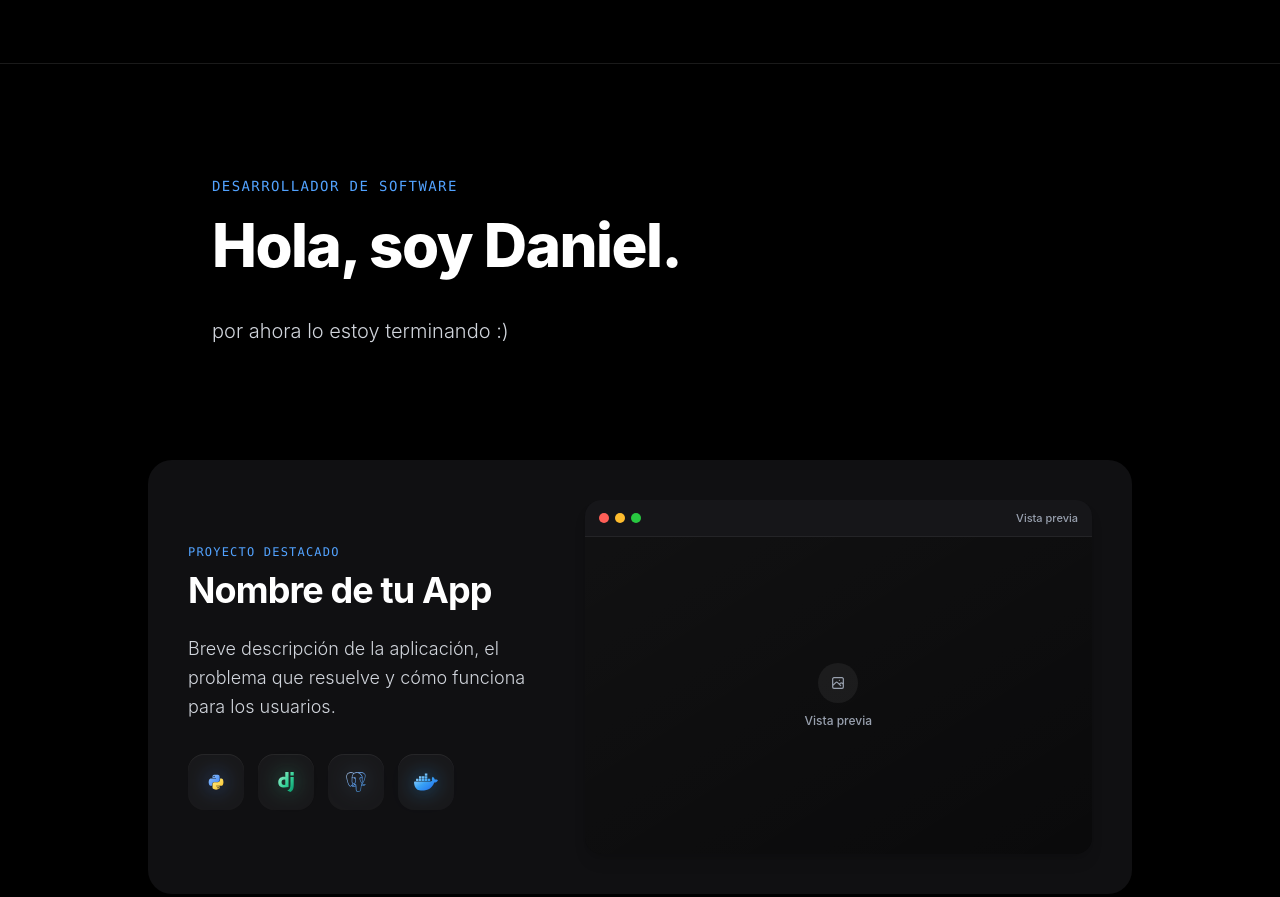
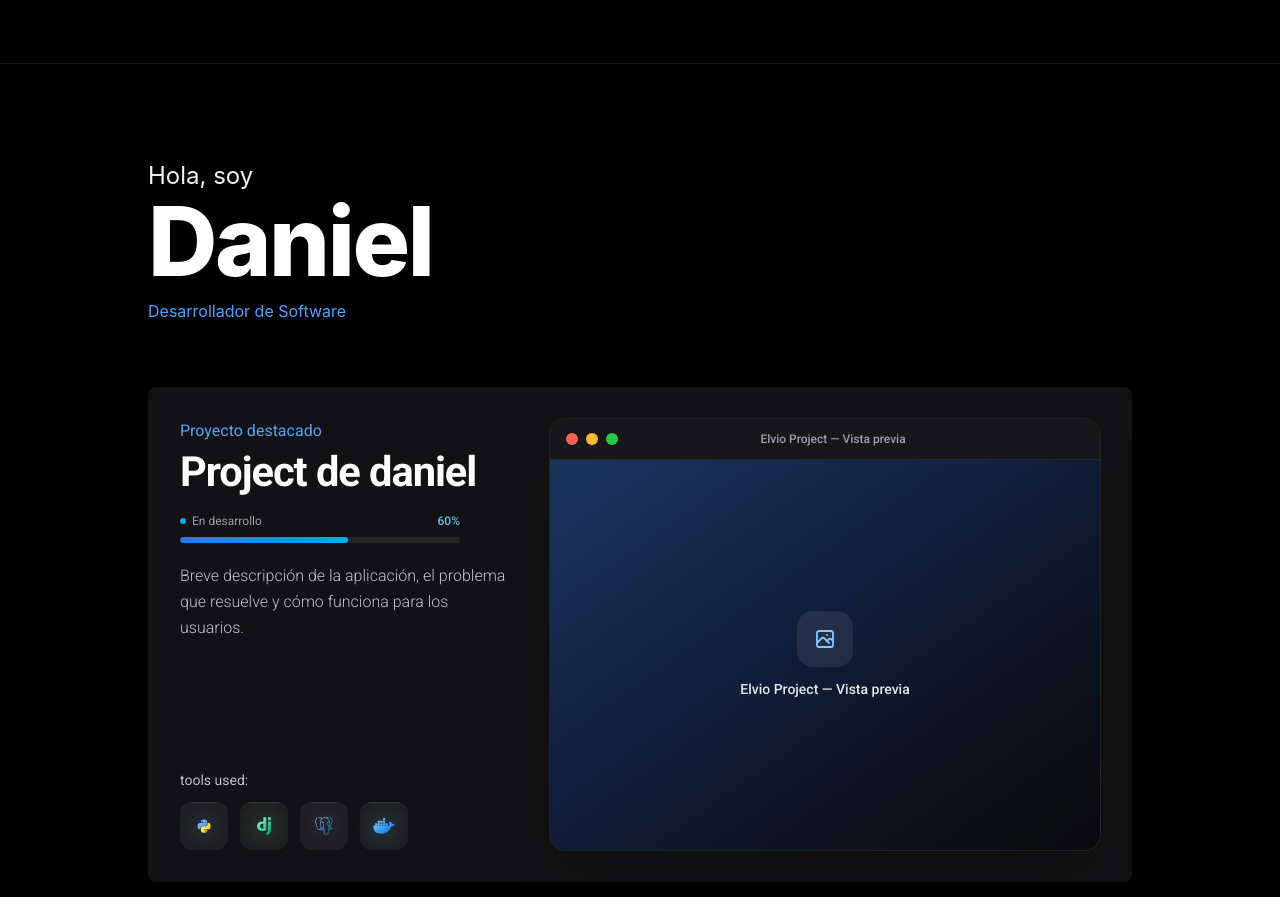
Before and after one commit to daniels-py/mi-portafolio, an Astro site: page / in a window 1280 px wide. Shown: the top 897 px of the page. Built offline with nearby package versions, Linux system fonts and the light colour scheme; Astro itself is replaced by a stand-in of ours.

Commit message:
fix: ajustes visual card proyecto

```diff
--- a/src/components/projects/ProjectShowcase.astro
+++ b/src/components/projects/ProjectShowcase.astro
@@ -1,28 +1,44 @@
 ---
 /**
  * Apartado de proyecto:
- * - Izquierda: nombre de la app, breve descripción y mini íconos del stack técnico.
- * - Derecha: 2 contenedores multimedia (imagen o video).
+ * - Izquierda: etiqueta, nombre, barra de progreso, descripción y "tools used:" al fondo.
+ * - Derecha: contenedor grande estilo ventana de macOS para imagen o video.
  */
 import SkillIcon from '../skills/SkillIcon.astro';
 import { resolveTechMeta, type Project } from '../../data/projects';
 
 type Props = Project;
 
-const { name, tag, description, stack, media, href } = Astro.props;
+const {
+  name,
+  tag,
+  progress,
+  progressLabel,
+  description,
+  toolsLabel = 'tools used:',
+  stack,
+  media,
+  href,
+} = Astro.props;
+
 const techs = stack.map(resolveTechMeta);
+const clampedProgress =
+  typeof progress === 'number' ? Math.max(0, Math.min(100, progress)) : undefined;
+const resolvedProgressLabel = progressLabel ?? 'En desarrollo';
+const preview = media[0];
 ---
 
-<article class="grid grid-cols-1 items-center gap-10 rounded-3xl bg-zinc-900/70 p-6 sm:p-10 lg:grid-cols-12 lg:gap-12">
-  <!-- Izquierda: Información del proyecto y mini stack -->
-  <div class="space-y-6 lg:col-span-5">
-    <div class="space-y-2.5">
+<article class="project-showcase grid grid-cols-1 items-stretch gap-8 rounded-lg bg-[#121214] p-6 sm:p-8 lg:grid-cols-[minmax(260px,330px)_1fr] lg:gap-10">
+  <!-- Izquierda: Información del proyecto arriba y tools used abajo -->
+  <div class="flex flex-col justify-between gap-10">
+    <div class="space-y-4">
+      <div class="space-y-1.5">
         {tag && (
-        <p class="text-xs font-mono uppercase tracking-widest text-blue-400">
+          <p class="text-sm sm:text-base font-normal text-blue-400">
             {tag}
           </p>
         )}
-      <h3 class="text-3xl sm:text-4xl font-bold tracking-tight text-white">
+        <h3 class="text-4xl sm:text-[2.6rem] font-bold tracking-tight text-white leading-[1.1]">
           {href ? (
             <a href={href} target="_blank" rel="noopener noreferrer" class="hover:text-blue-400 transition">
               {name} ↗
@@ -33,21 +49,50 @@ const techs = stack.map(resolveTechMeta);
         </h3>
       </div>
 
-    <p class="text-base sm:text-lg text-gray-300 leading-relaxed font-light">
+      {clampedProgress !== undefined && (
+        <div class="w-full max-w-[280px] space-y-2 pt-0.5">
+          <div class="flex items-center justify-between text-xs">
+            <span class="inline-flex items-center gap-1.5 text-gray-400">
+              <span class="h-1.5 w-1.5 rounded-full bg-sky-400/90" aria-hidden="true"></span>
+              {resolvedProgressLabel}
+            </span>
+            <span class="font-medium tabular-nums text-sky-300/90">
+              {clampedProgress}%
+            </span>
+          </div>
+          <div
+            class="h-1.5 w-full overflow-hidden rounded-full bg-white/[0.08]"
+            role="progressbar"
+            aria-valuenow={clampedProgress}
+            aria-valuemin={0}
+            aria-valuemax={100}
+            aria-label={`${resolvedProgressLabel}: ${clampedProgress}%`}
+          >
+            <div
+              class="h-full rounded-full bg-gradient-to-r from-blue-500/90 to-sky-400/90 transition-all duration-500"
+              style={`width: ${clampedProgress}%`}
+            />
+          </div>
+        </div>
+      )}
+
+      <p class="pt-1 text-base text-gray-300/90 leading-relaxed font-light">
         {description}
       </p>
+    </div>
 
-    <!-- Íconos del stack técnico -->
-    <div class="pt-2">
-      <ul class="flex flex-wrap items-center gap-3.5" aria-label="Tecnologías usadas">
+    <!-- Herramientas usadas (anclado abajo) -->
+    <div class="space-y-3">
+      <p class="text-sm text-gray-300/90">{toolsLabel}</p>
+      <ul class="flex flex-wrap items-center gap-3" aria-label="Tecnologías usadas">
         {techs.map((tech) => (
           <li
-            class="tech-mini group relative flex h-14 w-14 items-center justify-center rounded-2xl bg-white/[0.04] shadow-[inset_0_1px_0_rgba(255,255,255,0.06)] transition duration-200 hover:-translate-y-1 hover:bg-white/[0.08]"
+            class="tech-mini group relative flex h-12 w-12 items-center justify-center rounded-xl bg-white/[0.06] shadow-[inset_0_1px_0_rgba(255,255,255,0.08)] transition duration-200 hover:-translate-y-1 hover:bg-white/[0.1]"
             style={`--glow:${tech.glow}`}
             title={tech.name}
           >
             <span class="tech-mini-glow" aria-hidden="true"></span>
-            <SkillIcon name={tech.icon} glow={tech.glow} size={36} class="tech-mini-svg" />
+            <SkillIcon name={tech.icon} glow={tech.glow} size={32} class="tech-mini-svg" />
             <span class="pointer-events-none absolute -top-9 left-1/2 -translate-x-1/2 whitespace-nowrap rounded-md bg-zinc-900/95 px-2.5 py-1 text-xs font-medium text-gray-100 opacity-0 shadow-lg transition duration-150 group-hover:opacity-100">
               {tech.name}
             </span>
@@ -57,29 +102,29 @@ const techs = stack.map(resolveTechMeta);
     </div>
   </div>
 
-  <!-- Derecha: contenedor(es) estilo ventana de macOS para imagen o video -->
-  <div class:list={['grid grid-cols-1 gap-4 lg:col-span-7', media.length > 1 && 'sm:grid-cols-2']}>
-    {media.map((item) => (
-      <div class="group flex flex-col overflow-hidden rounded-2xl bg-zinc-950/90 shadow-lg transition duration-300 hover:-translate-y-0.5 hover:shadow-xl">
+  <!-- Derecha: Ventana estilo macOS grande para imagen o video -->
+  {preview && (
+    <div class="group flex flex-col overflow-hidden rounded-2xl bg-zinc-950/90 shadow-2xl ring-1 ring-white/[0.08]">
       <!-- Barra superior estilo macOS -->
-        <div class="flex items-center justify-between bg-zinc-900/90 px-3.5 py-2.5 border-b border-white/[0.06]">
-          <div class="flex items-center gap-1.5" aria-hidden="true">
-            <span class="h-2.5 w-2.5 rounded-full bg-[#ff5f57]"></span>
-            <span class="h-2.5 w-2.5 rounded-full bg-[#febc2e]"></span>
-            <span class="h-2.5 w-2.5 rounded-full bg-[#28c840]"></span>
+      <div class="flex items-center justify-between border-b border-white/[0.08] bg-zinc-900/95 px-4 py-3">
+        <div class="flex items-center gap-2" aria-hidden="true">
+          <span class="h-3 w-3 rounded-full bg-[#ff5f57]"></span>
+          <span class="h-3 w-3 rounded-full bg-[#febc2e]"></span>
+          <span class="h-3 w-3 rounded-full bg-[#28c840]"></span>
         </div>
-          <span class="truncate pl-2 text-[11px] font-medium text-gray-400">
-            {item.label ?? (item.type === 'video' ? 'Demo' : 'Vista previa')}
+        <span class="truncate pl-3 text-xs font-medium text-gray-400">
+          {preview.label ?? (preview.type === 'video' ? 'Demo' : 'Vista previa')}
         </span>
+        <span class="w-12" aria-hidden="true"></span>
       </div>
 
-        <!-- Contenido multimedia -->
-        <div class:list={['relative w-full overflow-hidden', media.length === 1 ? 'aspect-[16/10]' : 'aspect-[4/3]']}>
-          {item.src ? (
-            item.type === 'video' ? (
+      <!-- Contenido multimedia grande -->
+      <div class="relative flex-1 w-full min-h-[280px] sm:min-h-[360px] lg:min-h-[390px] overflow-hidden">
+        {preview.src ? (
+          preview.type === 'video' ? (
             <video
-                src={item.src}
-                aria-label={item.alt}
+              src={preview.src}
+              aria-label={preview.alt}
               class="h-full w-full object-cover"
               autoplay
               muted
@@ -89,38 +134,41 @@ const techs = stack.map(resolveTechMeta);
             />
           ) : (
             <img
-                src={item.src}
-                alt={item.alt}
+              src={preview.src}
+              alt={preview.alt}
               loading="lazy"
-                class="h-full w-full object-cover transition duration-300 group-hover:scale-[1.03]"
+              class="h-full w-full object-cover transition duration-300 group-hover:scale-[1.02]"
             />
           )
         ) : (
-            <div class="flex h-full w-full flex-col items-center justify-center gap-2.5 bg-gradient-to-br from-white/[0.03] to-transparent p-4 text-center">
-              <div class="flex h-10 w-10 items-center justify-center rounded-full bg-white/[0.06] text-gray-400 transition group-hover:text-gray-200">
-                {item.type === 'video' ? (
-                  <svg class="h-4 w-4" fill="none" viewBox="0 0 24 24" stroke="currentColor">
+          <div class="flex h-full w-full flex-col items-center justify-center gap-3 bg-gradient-to-br from-[#3b82f6]/35 via-[#2563eb]/20 to-zinc-950 p-6 text-center">
+            <div class="flex h-14 w-14 items-center justify-center rounded-2xl bg-white/[0.08] text-blue-300">
+              {preview.type === 'video' ? (
+                <svg class="h-6 w-6" fill="none" viewBox="0 0 24 24" stroke="currentColor">
                   <path stroke-linecap="round" stroke-linejoin="round" stroke-width="1.8" d="M14.752 11.168l-3.197-2.132A1 1 0 0010 9.87v4.263a1 1 0 001.555.832l3.197-2.132a1 1 0 000-1.664z" />
                   <path stroke-linecap="round" stroke-linejoin="round" stroke-width="1.8" d="M21 12a9 9 0 11-18 0 9 9 0 0118 0z" />
                 </svg>
               ) : (
-                  <svg class="h-4 w-4" fill="none" viewBox="0 0 24 24" stroke="currentColor">
+                <svg class="h-6 w-6" fill="none" viewBox="0 0 24 24" stroke="currentColor">
                   <path stroke-linecap="round" stroke-linejoin="round" stroke-width="1.8" d="M4 16l4.586-4.586a2 2 0 012.828 0L16 16m-2-2l1.586-1.586a2 2 0 012.828 0L20 14m-6-6h.01M6 20h12a2 2 0 002-2V6a2 2 0 00-2-2H6a2 2 0 00-2 2v12a2 2 0 002 2z" />
                 </svg>
               )}
             </div>
-              <span class="text-xs font-medium text-gray-400">
-                {item.label ?? (item.type === 'video' ? 'Video del proyecto' : 'Imagen del proyecto')}
+            <span class="text-sm font-medium text-gray-200">
+              {preview.label ?? (preview.type === 'video' ? 'Video del proyecto' : 'Vista previa del proyecto')}
             </span>
           </div>
         )}
       </div>
     </div>
-    ))}
-  </div>
+  )}
 </article>
 
 <style>
+  .project-showcase {
+    font-family: 'Roboto', sans-serif;
+  }
+
   /* Los SVG de SkillIcon ocupan ~40% del viewBox 110x110; escalarlos los hace nítidos */
   .tech-mini :global(.tech-mini-svg) {
     transform: scale(1.45);
@@ -132,7 +180,7 @@ const techs = stack.map(resolveTechMeta);
   .tech-mini-glow {
     position: absolute;
     inset: 0;
-    border-radius: 1rem;
+    border-radius: 0.75rem;
     opacity: 0;
     background: radial-gradient(circle, rgb(var(--glow) / 0.35), transparent 70%);
     transition: opacity 0.25s ease;
--- a/src/data/projects.ts
+++ b/src/data/projects.ts
@@ -12,9 +12,15 @@ export interface ProjectMedia {
 export interface Project {
   name: string;
   tag?: string;
+  /** Porcentaje de avance del proyecto (0 a 100) */
+  progress?: number;
+  /** Etiqueta de estado sobre la barra de progreso (por defecto "En desarrollo") */
+  progressLabel?: string;
   description: string;
+  /** Etiqueta sobre los íconos de herramientas (por defecto "tools used:") */
+  toolsLabel?: string;
   stack: IconName[];
-  /** Contenedores multimedia (imagen o video) */
+  /** Contenedores multimedia para el carrusel (imagen o video) */
   media: ProjectMedia[];
   href?: string;
 }
@@ -33,16 +39,18 @@ export function resolveTechMeta(icon: IconName) {
 }
 
 export const featuredProject: Project = {
-  name: 'Nombre de tu App',
+  name: 'Project de daniel',
   tag: 'Proyecto destacado',
+  progress: 60,
   description:
     'Breve descripción de la aplicación, el problema que resuelve y cómo funciona para los usuarios.',
+  toolsLabel: 'tools used:',
   stack: ['python', 'django', 'postgresql', 'docker'],
   media: [
     {
       type: 'image',
-      alt: 'Vista previa de la aplicación',
-      label: 'Vista previa',
+      alt: 'Vista previa de Elvio Project',
+      label: 'Elvio Project — Vista previa',
     },
   ],
 };
--- a/src/pages/index.astro
+++ b/src/pages/index.astro
@@ -11,6 +11,12 @@ import { featuredProject } from '../data/projects';
 		<link rel="icon" type="image/svg+xml" href="/favicon.svg?v=2" />
 		<meta name="viewport" content="width=device-width" />
 		<meta name="generator" content={Astro.generator} />
+		<link rel="preconnect" href="https://fonts.googleapis.com" />
+		<link rel="preconnect" href="https://fonts.gstatic.com" crossorigin />
+		<link
+			href="https://fonts.googleapis.com/css2?family=Roboto:wght@300;400;500;700&display=swap"
+			rel="stylesheet"
+		/>
 		<title>Daniel | Desarrollador de Software</title>
 	</head>
 	<body class="bg-black text-white selection:bg-blue-500 selection:text-white">
@@ -20,19 +26,20 @@ import { featuredProject } from '../data/projects';
 	<header class="w-full h-16 border-b border-white/10"></header>
 
 	<main>
-		<!-- Presentación Principal unificada -->
-		<section class="mx-auto w-full max-w-4xl px-5 py-20 sm:py-28 space-y-8">
-			<div class="space-y-3">
-				<p class="text-sm font-mono uppercase tracking-widest text-blue-400">
+		<!-- Presentación Principal -->
+		<section class="mx-auto w-full max-w-5xl px-5 pt-16 pb-14 sm:pt-24 sm:pb-16">
+			<div>
+				<h1>
+					<span class="block text-xl sm:text-2xl font-normal tracking-normal text-white/95 mb-1">
+						Hola, soy
+					</span>
+					<span class="block text-6xl sm:text-8xl font-extrabold tracking-tight text-white leading-[0.95]">
+						Daniel
+					</span>
+				</h1>
+				<p class="mt-3 text-sm sm:text-base font-normal text-blue-400">
 					Desarrollador de Software
 				</p>
-				<h1 class="text-4xl sm:text-6xl font-extrabold tracking-tight text-white leading-tight">
-					Hola, soy Daniel.
-				</h1>
-			</div>
-
-			<div class="space-y-6 text-lg sm:text-xl text-gray-300 leading-relaxed font-light">
-				<p>por ahora lo estoy terminando :) </p>
 			</div>
 		</section>
 
```
Also changed, not shown: 1 other file. Lines whose indentation alone changed are shown as unchanged.
